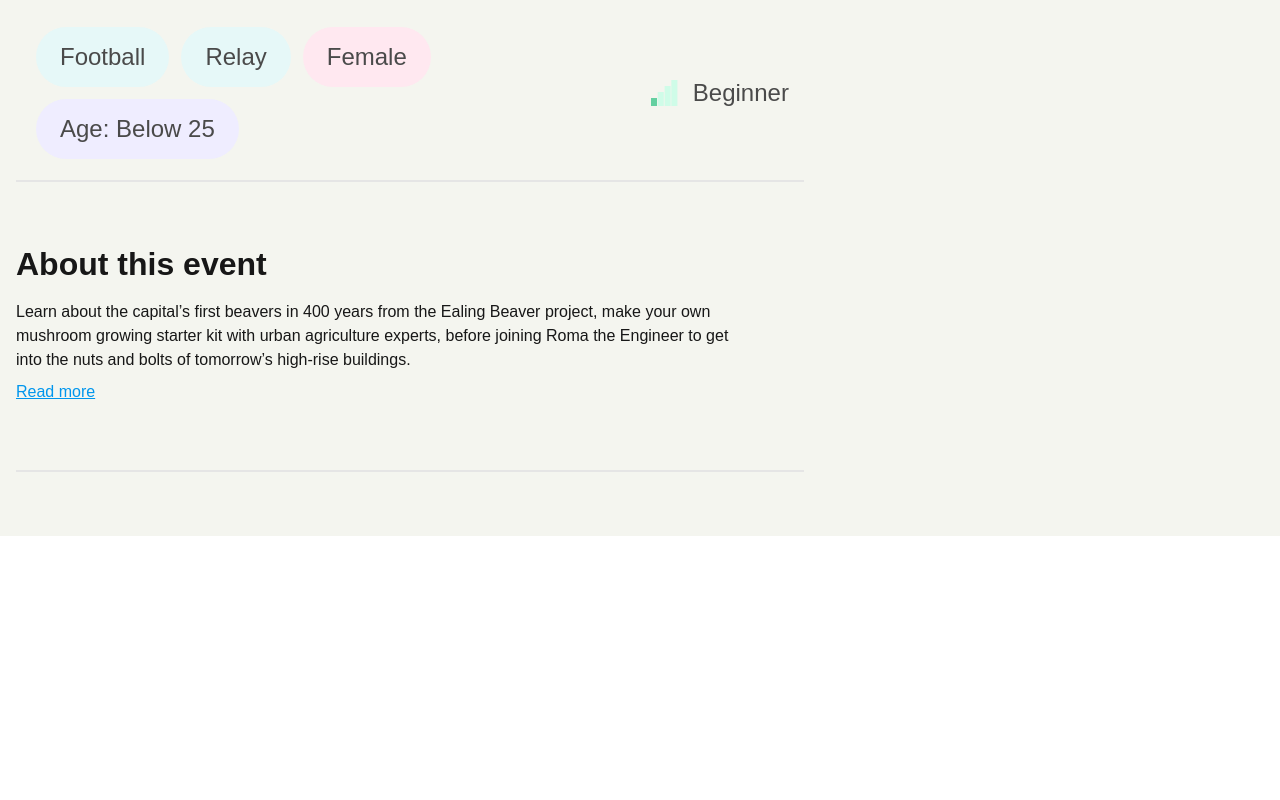
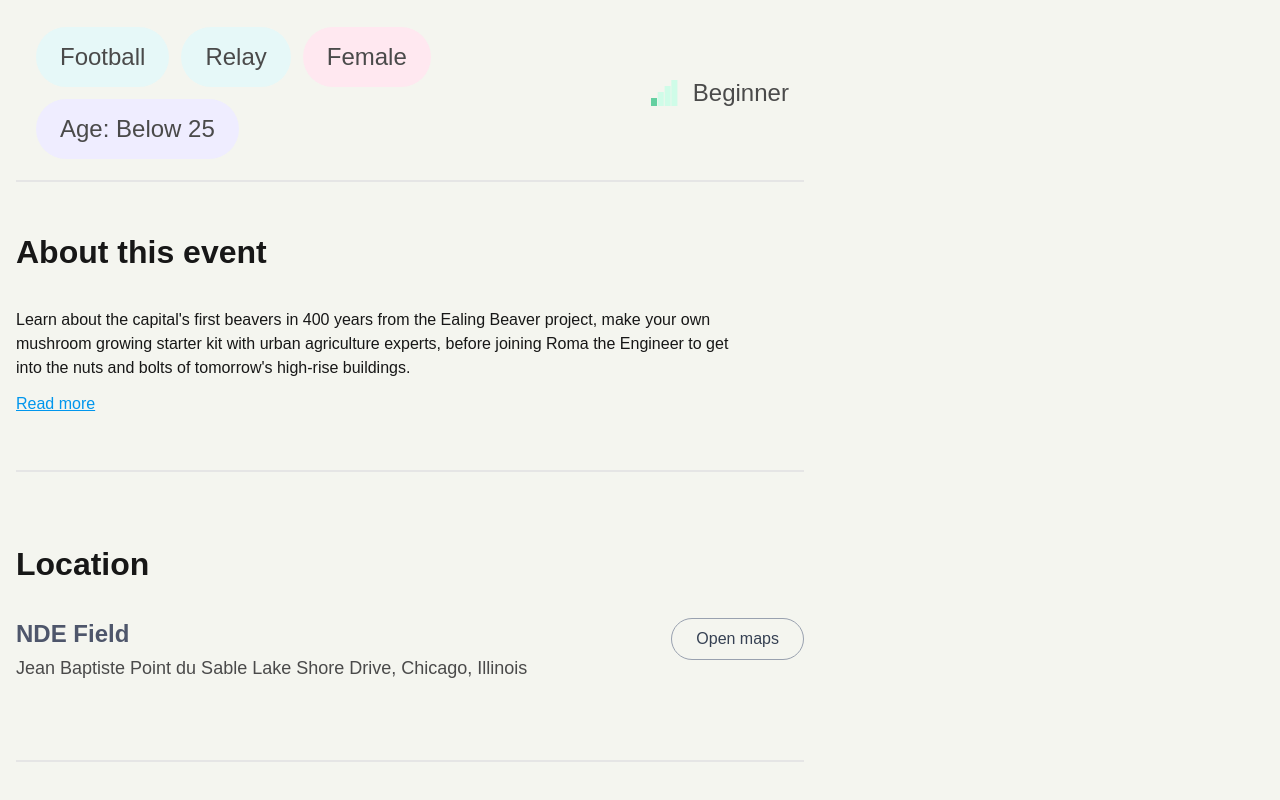
Before and after one commit to rakibul58/Finixcode-Frontend, a React (Vite) app: page / in a window 1280 px wide. Shown: the part 738-1538 px from the top of the page. Before the commit the page ends 1274 px from the top, so only its background shows below. Built offline with nearby package versions, Linux system fonts and the light colour scheme; a web font is replaced by a local one.

Commit message:
location

```diff
--- a/src/App.tsx
+++ b/src/App.tsx
@@ -1,7 +1,6 @@
 import EventDetails from "./components/EventDetails";
 import Navbar from "./components/Navbar";
 import PhotoGallery from "./components/PhotoGallary";
-// import PaymentMethodPopup from "./components/PaymentMethodPopup";
 
 export default function App() {
   return (
@@ -11,7 +10,6 @@ export default function App() {
         <PhotoGallery />
         <EventDetails />
       </div>
-      {/* <PaymentMethodPopup /> */}
     </div>
   );
 }
--- a/src/components/AboutEvent.tsx
+++ b/src/components/AboutEvent.tsx
@@ -4,17 +4,17 @@ export default function AboutEvent() {
       className="flex flex-col items-start justify-center
      border-b-2 border-light-gray-stroke min-h-[290px] my-auto"
     >
-      <h2 className="font-bold text-[32px] leading-[32px] tracking-[0%] text-night-black mb-5">
+      <h2 className="font-bold text-[32px] leading-[32px] tracking-[0%] text-night-black mb-10">
         About this event
       </h2>
       <p className="text-[16px] leading-[24px] tracking-[0%] font-normal text-night-black max-w-[720px]">
-        Learn about the capital’s first beavers in 400 years from the Ealing
-        Beaver project, make your own mushroom growing starter kit with urban
-        agriculture experts, before joining Roma the Engineer to get into the
-        nuts and bolts of tomorrow’s high-rise buildings.
+        Learn about the capital&apos;s first beavers in 400 years from the
+        Ealing Beaver project, make your own mushroom growing starter kit with
+        urban agriculture experts, before joining Roma the Engineer to get into
+        the nuts and bolts of tomorrow&apos;s high-rise buildings.
       </p>
       <a
-        className="text-primary-blue underline mt-2 font-normal text-[16px] leading-[24px] tracking-[0%]"
+        className="text-primary-blue underline mt-3 font-normal text-[16px] leading-[24px] tracking-[0%]"
         href=""
       >
         Read more
--- a/src/components/InfoTab.tsx
+++ b/src/components/InfoTab.tsx
@@ -1,4 +1,5 @@
 import AboutEvent from "./AboutEvent";
+import Location from "./Location";
 import TagsDisplay from "./TagsDisplay";
 
 export default function InfoTab(){
@@ -6,6 +7,7 @@ export default function InfoTab(){
     <div className="mx-auto w-full">
       <TagsDisplay />
       <AboutEvent />
+      <Location />
     </div>
   );
 };
--- /dev/null
+++ b/src/components/Location.tsx
@@ -0,0 +1,29 @@
+const Location = () => {
+  return (
+    <div
+      className="flex flex-col items-start justify-center
+     border-b-2 border-light-gray-stroke min-h-[290px] my-auto"
+    >
+      <div className="w-full">
+        <h2 className="text-[32px] leading-[28px] tracking-[0%] font-bold text-night-black">
+          Location
+        </h2>
+        <div className="flex flex-col md:flex-row md:items-start justify-between w-full mt-10">
+          <div className="">
+            <h3 className="text-2xl font-bold text-gray-blue">NDE Field</h3>
+            <p className="text-[#4A4A4A] text-lg font-normal mt-1">
+              Jean Baptiste Point du Sable Lake Shore Drive, Chicago, Illinois
+            </p>
+          </div>
+          <div>
+            <button className="border border-gray-400 rounded-full py-2 px-6 text-gray-700 hover:bg-gray-50 transition-colors">
+              Open maps
+            </button>
+          </div>
+        </div>
+      </div>
+    </div>
+  );
+};
+
+export default Location;
```
